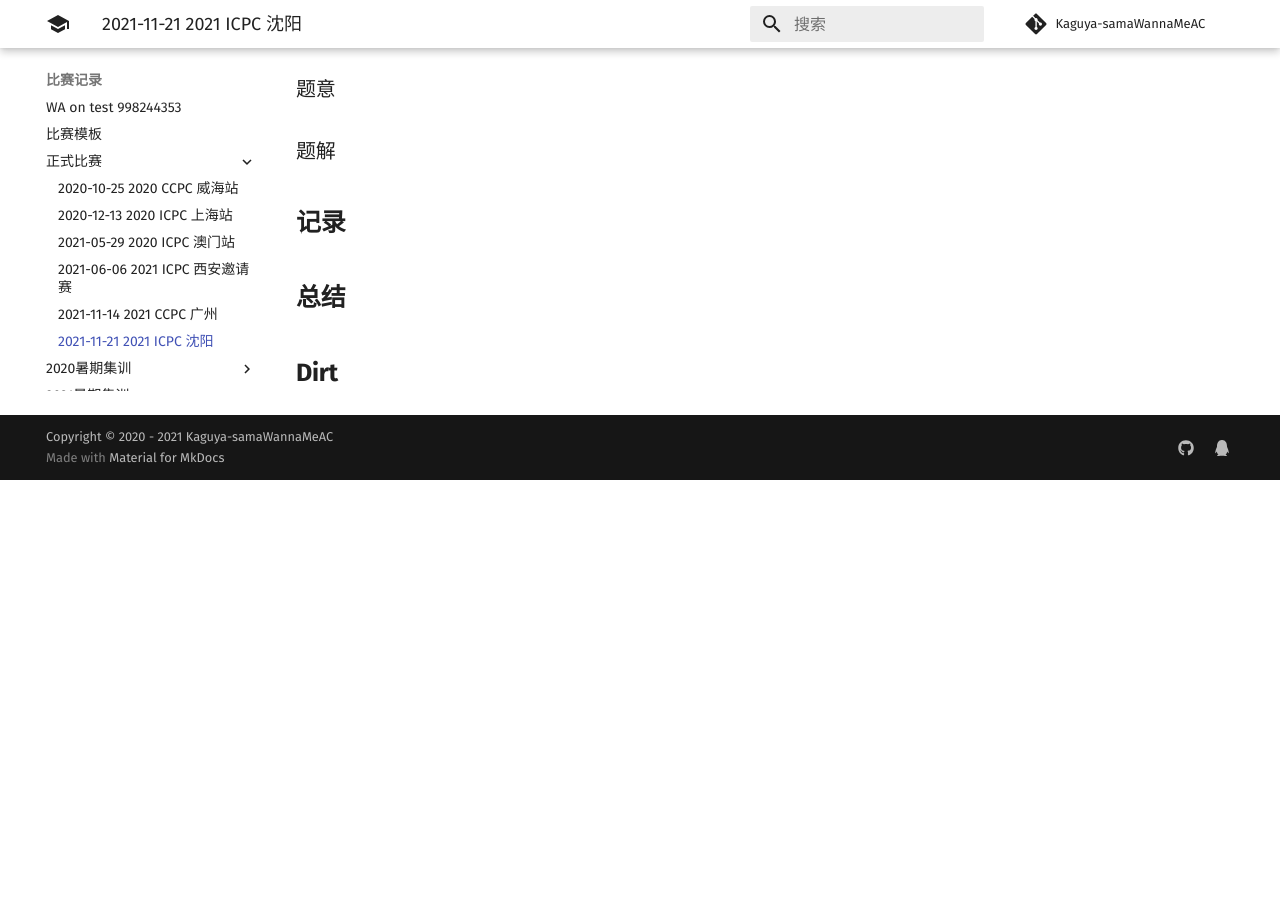
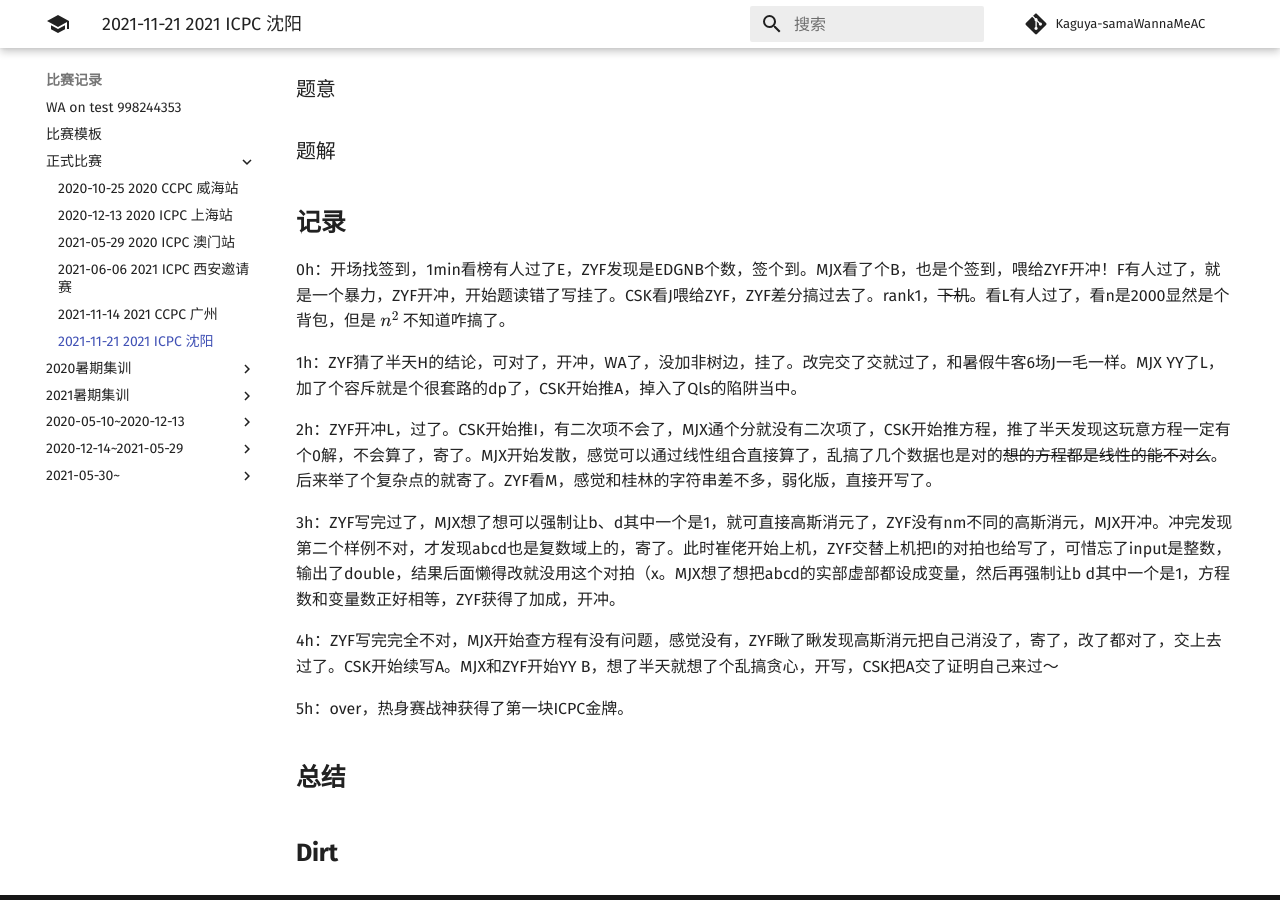
Before and after one commit to Kaguya-samaWannaMeAC/kaguya-samawannameac.github.io, an MkDocs documentation site: the page built from docs/contest/2021-11-21 2021 ICPC 沈阳.md, in a window 1280 px wide and 900 px high, scrolled down 3057 px. Built offline with MkDocs 1.6.1 and Material for MkDocs 9.7.7, drawn with Linux system fonts in a browser that asks for light colours; comment, search, counter and statistics services are not loaded; before the commit the page ends 3537 px from its top, so only the background shows below that.

Commit message:
Update 2021-11-21 2021 ICPC 沈阳.md

```diff
--- a/docs/contest/2021-11-21 2021 ICPC 沈阳.md
+++ b/docs/contest/2021-11-21 2021 ICPC 沈阳.md
@@ -155,7 +155,17 @@ hide:
 
 ## **记录**
 
+0h：开场找签到，1min看榜有人过了E，ZYF发现是EDGNB个数，签个到。MJX看了个B，也是个签到，喂给ZYF开冲！F有人过了，就是一个暴力，ZYF开冲，开始题读错了写挂了。CSK看J喂给ZYF，ZYF差分搞过去了。rank1，<del>下机</del>。看L有人过了，看n是2000显然是个背包，但是 $n^2$ 不知道咋搞了。
 
+1h：ZYF猜了半天H的结论，可对了，开冲，WA了，没加非树边，挂了。改完交了交就过了，和暑假牛客6场J一毛一样。MJX YY了L，加了个容斥就是个很套路的dp了，CSK开始推A，掉入了Qls的陷阱当中。
+
+2h：ZYF开冲L，过了。CSK开始推I，有二次项不会了，MJX通个分就没有二次项了，CSK开始推方程，推了半天发现这玩意方程一定有个0解，不会算了，寄了。MJX开始发散，感觉可以通过线性组合直接算了，乱搞了几个数据也是对的<del>想的方程都是线性的能不对么</del>。后来举了个复杂点的就寄了。ZYF看M，感觉和桂林的字符串差不多，弱化版，直接开写了。
+
+3h：ZYF写完过了，MJX想了想可以强制让b、d其中一个是1，就可直接高斯消元了，ZYF没有nm不同的高斯消元，MJX开冲。冲完发现第二个样例不对，才发现abcd也是复数域上的，寄了。此时崔佬开始上机，ZYF交替上机把I的对拍也给写了，可惜忘了input是整数，输出了double，结果后面懒得改就没用这个对拍（x。MJX想了想把abcd的实部虚部都设成变量，然后再强制让b d其中一个是1，方程数和变量数正好相等，ZYF获得了加成，开冲。
+
+4h：ZYF写完完全不对，MJX开始查方程有没有问题，感觉没有，ZYF瞅了瞅发现高斯消元把自己消没了，寄了，改了都对了，交上去过了。CSK开始续写A。MJX和ZYF开始YY B，想了半天就想了个乱搞贪心，开写，CSK把A交了证明自己来过～
+
+5h：over，热身赛战神获得了第一块ICPC金牌。
 
 ## **总结**
 
```
